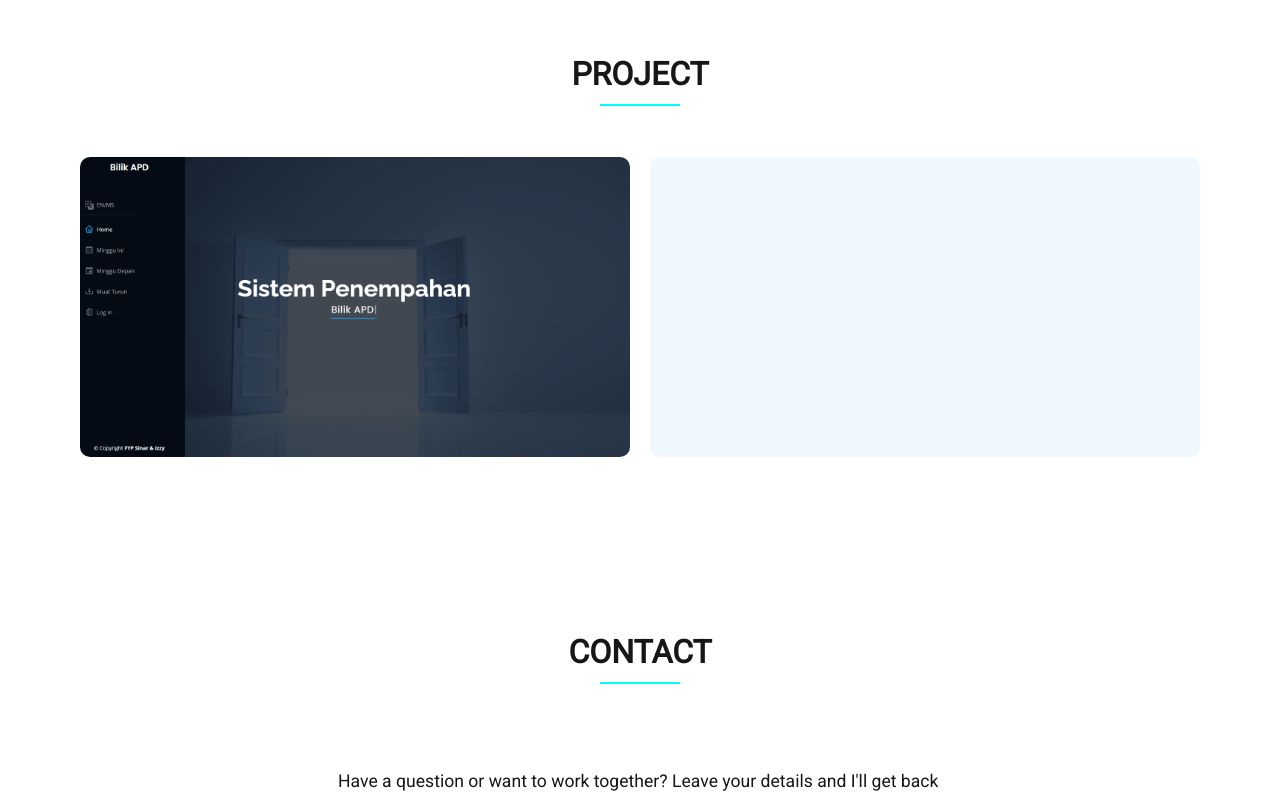
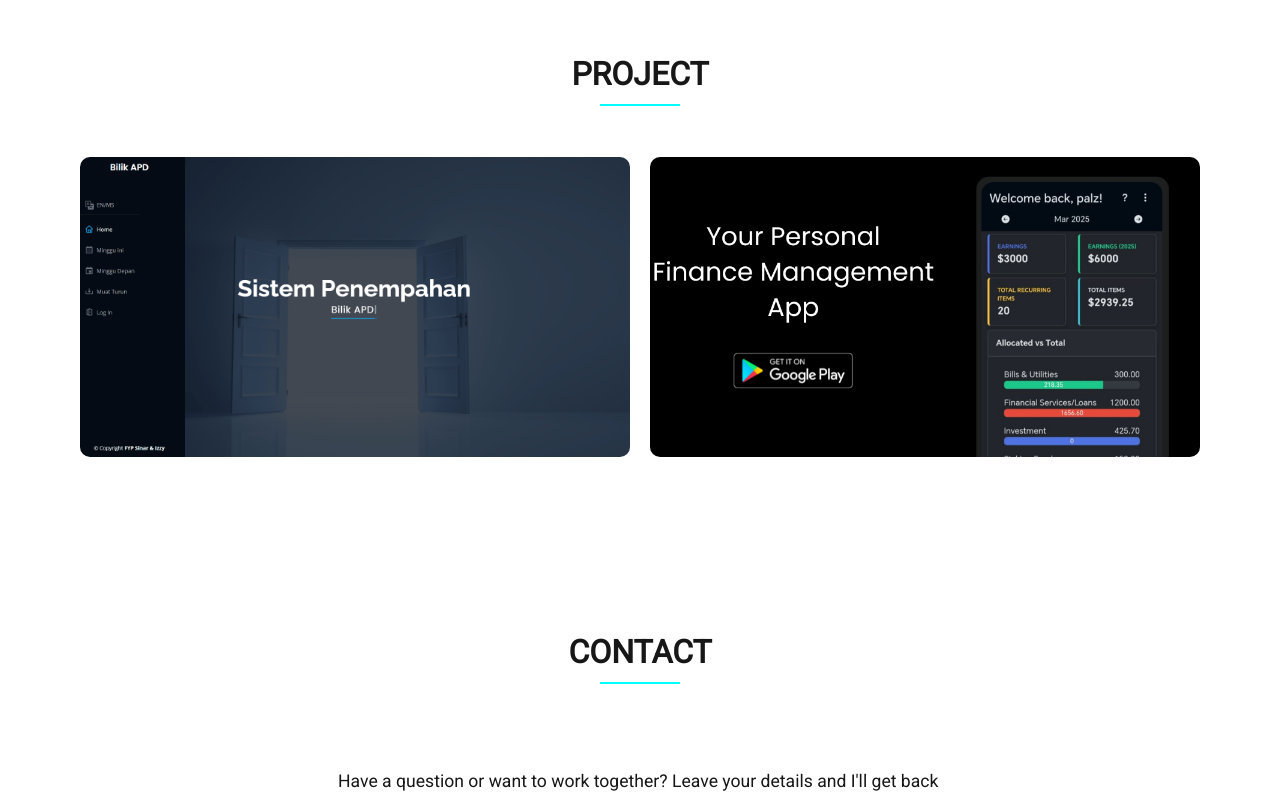
Before and after one commit to not-a-human/not-a-human.github.io, a Next.js app: page / in a window 1280 px wide. Shown: the part 1599-2400 px from the top of the page. Built offline with nearby package versions, Linux system fonts and the light colour scheme.

Commit message:
Update Projects

```diff
--- a/app/ui/project.module.css
+++ b/app/ui/project.module.css
@@ -20,6 +20,19 @@
   border-radius: 10px; /* Optional: Add rounded corners */
   overflow: hidden; /* Ensure content stays within the container */
   background-color: aliceblue; /* Fallback background color */
+  opacity: 0;
+  transform: translateY(20px);
+  transition: opacity 3s ease-out, transform 3s ease-out;
+}
+
+.projectImage.fadeIn {
+  opacity: 1;
+  transform: translateY(0);
+}
+
+.projectImage.hidden {
+  opacity: 0;
+  transform: translateY(20px);
 }
 
 .projectOverlay {
@@ -43,10 +56,18 @@
   position: absolute; /* Position it relative to the .projectImage */
   top: 8%; /* Center vertically */
   left: 50%; /* Center horizontally */
-    transform: translate(-50%, -50%); /* Adjust for the element's own dimensions */
+  transform: translate(
+    -50%,
+    -50%
+  ); /* Adjust for the element's own dimensions */
   display: flex; /* Use flexbox to align icons */
   gap: 10px; /* Add spacing between icons */
-    background: rgba(0, 0, 0, 0.6); /* Optional: Add a semi-transparent background */
+  background: rgba(
+    0,
+    0,
+    0,
+    0.6
+  ); /* Optional: Add a semi-transparent background */
   padding: 0.5rem 1rem; /* Add padding around the icons */
   border-radius: 10px; /* Optional: Add rounded corners */
   color: white; /* Set icon color to white */
--- a/app/ui/project.tsx
+++ b/app/ui/project.tsx
@@ -1,44 +1,92 @@
-import styles from './project.module.css';
-import FYP from '../../public/assets/FYP.gif';
-import { SiDotnet, SiJquery, SiMysql } from 'react-icons/si';
-import { FaPhp } from 'react-icons/fa';
-import { BsBootstrapFill } from 'react-icons/bs';
-import { DiSqllite } from 'react-icons/di';
+"use client";
+
+import { useInView } from "react-intersection-observer";
+import styles from "./project.module.css";
+import FYP from "../../public/assets/FYP.gif";
+import FinPal from "../../public/assets/FinPal.png";
+import { SiDotnet, SiJquery, SiMysql } from "react-icons/si";
+import { FaCss3Alt, FaHtml5, FaPhp } from "react-icons/fa";
+import { BsBootstrapFill } from "react-icons/bs";
+import { DiSqllite } from "react-icons/di";
+import { Key } from "react";
+
+interface Project {
+  title: string;
+  description: string;
+  technologies: { icon: any; title: string }[];
+  image: string;
+}
+
+const projects = [
+  {
+    title: "Sistem Penempahan Bilik APD",
+    description: "Final year project, a room booking system for APD.",
+    technologies: [
+      { icon: SiJquery, title: "jQuery" },
+      { icon: FaPhp, title: "PHP" },
+      { icon: BsBootstrapFill, title: "Bootstrap" },
+      { icon: SiMysql, title: "MySQL" },
+    ],
+    image: FYP.src,
+  },
+  {
+    title: "FinPal",
+    description:
+      "A finance management app designed to help users plan allocated funds based on a percentage of their monthly salary.",
+    technologies: [
+      { icon: SiDotnet, title: ".NET MAUI" },
+      { icon: DiSqllite, title: "SQLite" },
+      { icon: FaHtml5, title: "HTML5" },
+      { icon: FaCss3Alt, title: "CSS3" },
+    ],
+    image: FinPal.src,
+  },
+];
 
 export function Project() {
-    return (
+  return (
+    <div>
+      <h1 className={`header`} id="project">
+        PROJECT<div></div>
+      </h1>
+      <div className={styles.projectContainer}>
+        {projects.map((project, index) => (
+          <AnimatedProjectCard project={project} key={index} />
+        ))}
+      </div>
+    </div>
+  );
+}
+
+function AnimatedProjectCard({ project }: { project: Project }) {
+  const { ref, inView } = useInView({
+    triggerOnce: true, // Trigger animation only once
+    threshold: 0.2, // Trigger when 20% of the element is visible
+  });
+
+  return (
+    <a
+      ref={ref}
+      href="#"
+      style={{ backgroundImage: `url(${project.image})` }}
+      className={`${styles.projectImage} ${
+        inView ? styles.fadeIn : styles.hidden
+      }`}
+    >
+      <div className={styles.projectOverlay}>
         <div>
-            <h1 className={`header`} id='project'>PROJECT<div></div></h1>
-            <div className={styles.projectContainer}>
-                <a href="#" style={{ backgroundImage: `url(${FYP.src})` }} className={styles.projectImage}>
-                    <div className={styles.projectOverlay}>
-                        <div>
-                            <h3 className={styles.projectTitle}>Sistem Penempahan Bilik APD</h3>
-                            <p className={styles.projectDescription}>Final year project, a room booking system for APD.</p>
-                        </div>
-                    </div>
-                    <div className={styles.projectTechnologies}>
-                        <SiJquery />
-                        <FaPhp />
-                        <BsBootstrapFill />
-                        <SiMysql />
-                    </div>
-                </a>
-                <a href="#" style={{ backgroundImage: `url()` }} className={styles.projectImage}>
-                    <div className={styles.projectOverlay}>
-                        <div>
-                            <h3 className={styles.projectTitle}>FinPalz</h3>
-                            <p className={styles.projectDescription}>
-                                A finance management app designed to help users plan allocated funds based on a percentage of their monthly salary.
-                            </p>
-                        </div>
-                    </div>
-                    <div className={styles.projectTechnologies}>
-                        <SiDotnet />
-                        <DiSqllite />
-                    </div>
-                </a>
-            </div>
+          <h3 className={styles.projectTitle}>{project.title}</h3>
+          <p className={styles.projectDescription}>{project.description}</p>
         </div>
-    );
+      </div>
+      <div className={styles.projectTechnologies}>
+        {project.technologies.map(
+          (tech: { icon: any; title: any }, index: Key | null | undefined) => {
+            const Icon = tech.icon;
+            return <Icon title={tech.title} key={index} />;
+          }
+        )}
+      </div>
+    </a>
+  );
 }
--- a/package.json
+++ b/package.json
@@ -18,7 +18,8 @@
     "next": "15.2.3",
     "react": "^19.0.0",
     "react-dom": "^19.0.0",
-    "react-icons": "^5.5.0"
+    "react-icons": "^5.5.0",
+    "react-intersection-observer": "^9.16.0"
   },
   "devDependencies": {
     "@types/node": "^20",
```
Also changed, not shown: public/assets/FinPal.png (added), 1 other file (tests, documents, lock files or other folders). Lines whose indentation alone changed are shown as unchanged.
